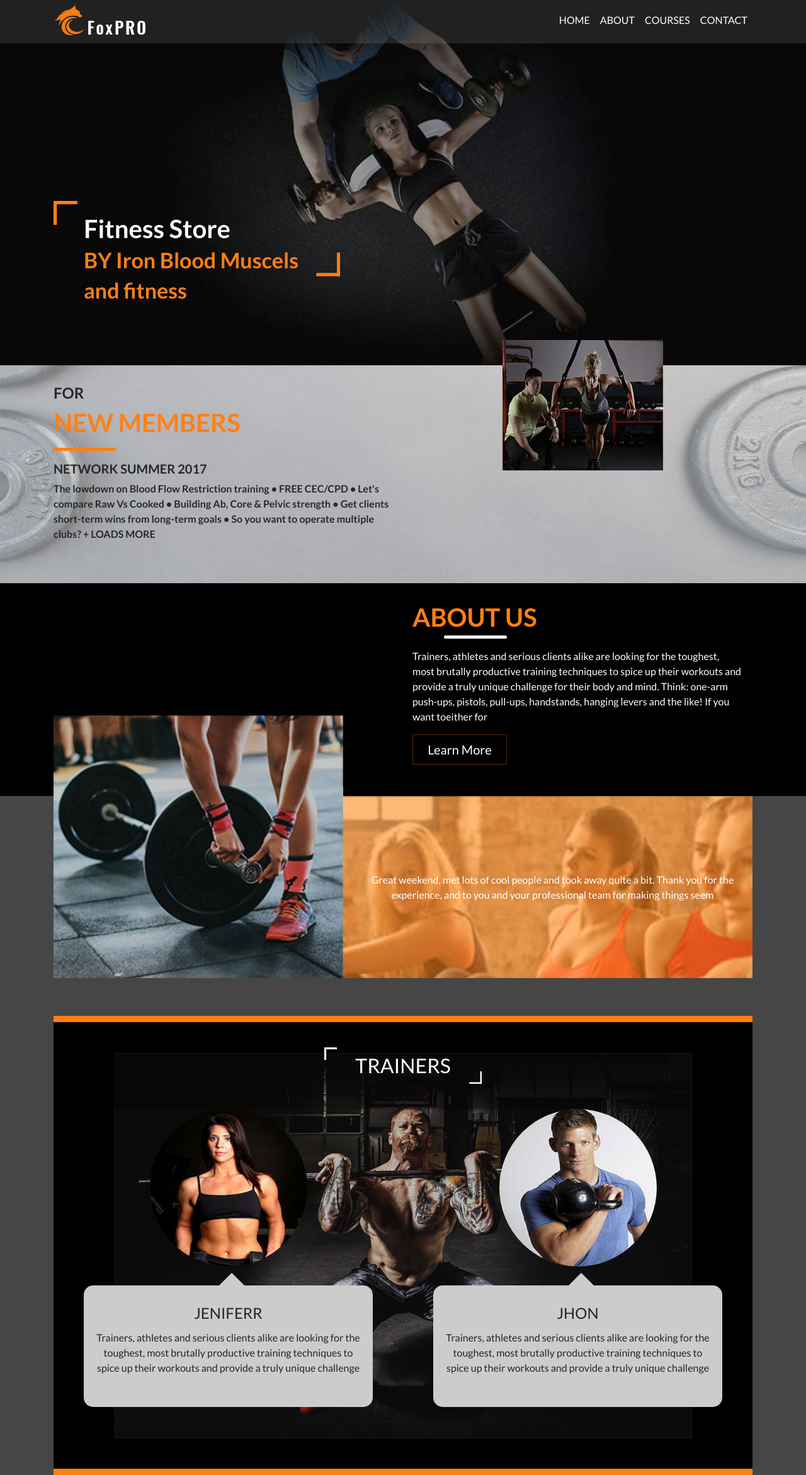
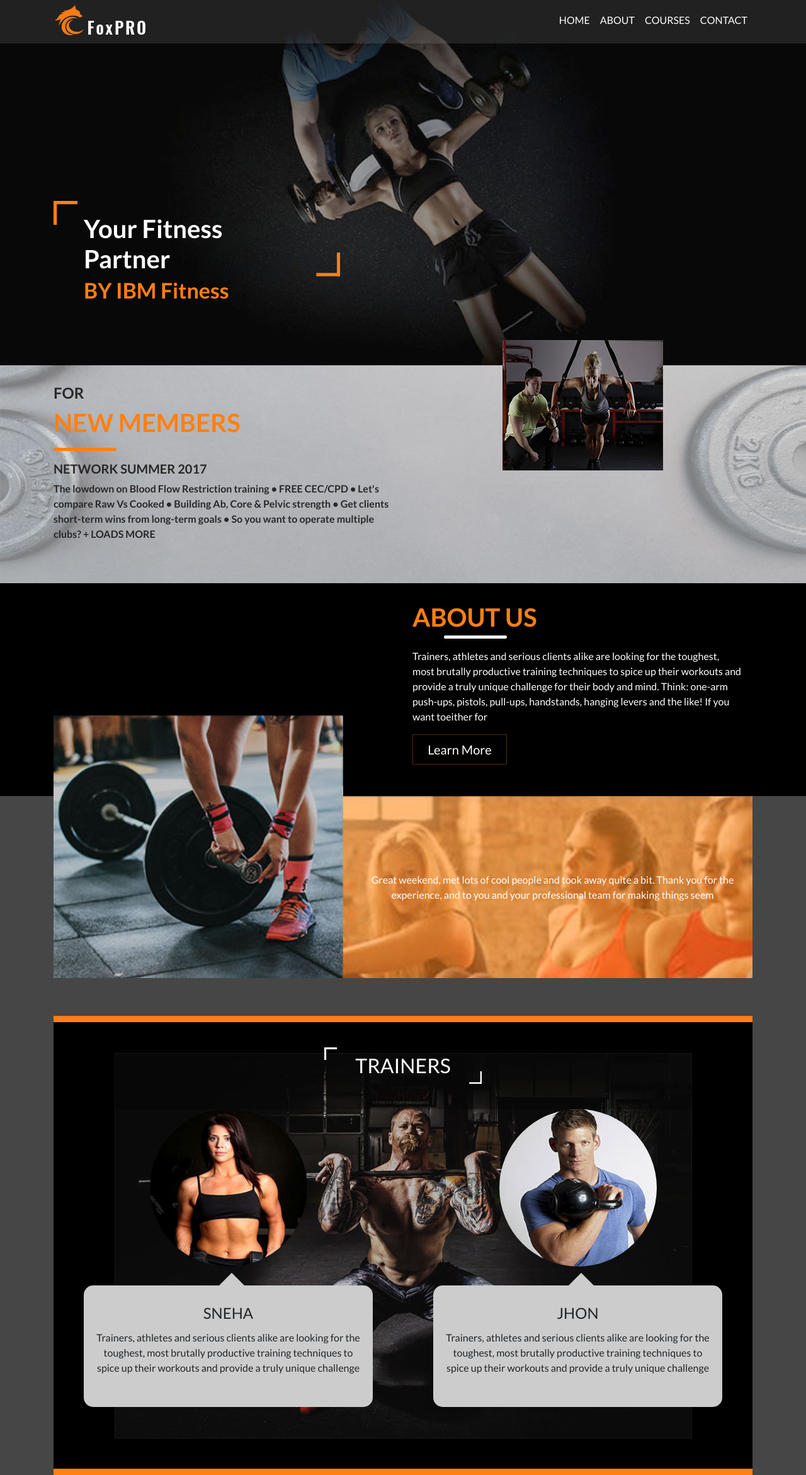
Before and after one commit to amsouvik/project, a plain HTML site: page index.html in a window 1280 px wide. Shown: the part 5-2347 px from the top of the page at 63% size. Drawn offline with Linux system fonts and the light colour scheme.

Commit message:
Update index.html

```diff
--- a/index.html
+++ b/index.html
@@ -39,7 +39,7 @@
   <div class="container">
     <div class="fh5co-banner-text-box">
       <div class="quote-box pl-5 pr-5 wow bounceInRight">
-        <h2>Fitness Store <br><span>BY Iron Blood Muscels and fitness</span> </h2>
+        <h2>Your Fitness Partner<br><span>BY IBM Fitness</span> </h2>
       </div>
       <!-- <a href="#" class="btn text-uppercase btn-outline-danger btn-lg mr-3 mb-3 wow bounceInUp"> What's new</a>  -->
       <!-- <a href="#" class="btn text-uppercase btn-outline-danger btn-lg mb-3 wow bounceInDown"> Courses</a>  -->
@@ -93,7 +93,7 @@
       <div class="col-md-6 pr-5 pl-5">
         <div class="card text-center wow bounceInLeft" data-wow-delay=".25s"> <img class="card-img-top rounded-circle img-fluid" src="images/trainers1.jpg" alt="Card image">
           <div class="card-body mb-5">
-            <h4 class="card-title">JENIFERR</h4>
+            <h4 class="card-title">SNEHA</h4>
             <p class="card-text">Trainers, athletes and serious clients alike are looking for the toughest, most brutally productive training techniques to spice up their workouts and provide a truly unique challenge</p>
           </div>
         </div>
```
